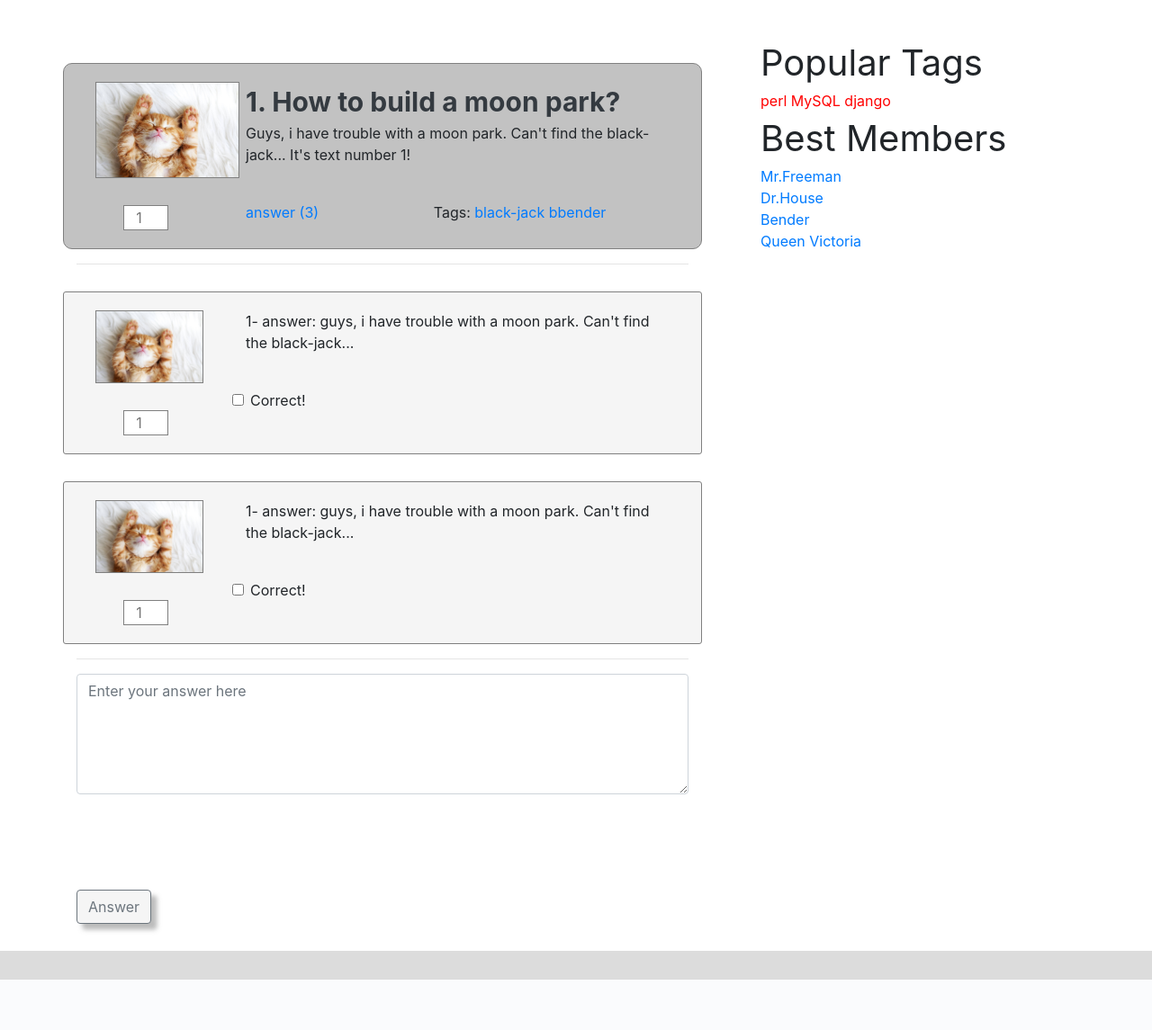
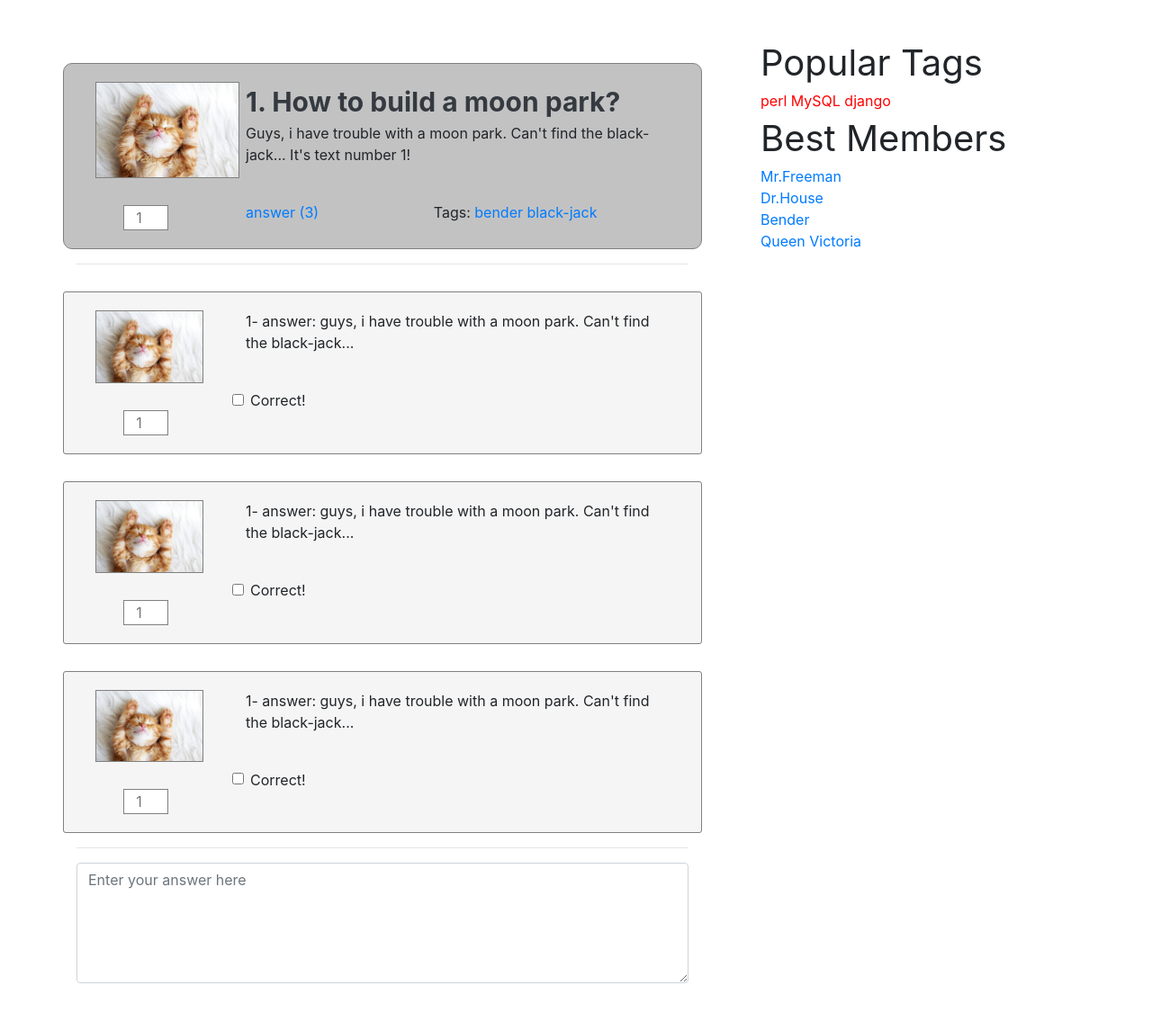
Before and after one commit to PuppyDay/Web-1, a Django app: page /question/1/ in a window 1280 px wide. Shown: the part 100-1245 px from the top of the page at 90% size. Before the commit the page ends 1189 px from the top, so only its background shows below. Run offline with Django 3.2, Linux system fonts and the light colour scheme; some libraries are stand-ins or nearby versions.

Commit message:
добавление перемещение по тегам

```diff
--- a/app/views.py
+++ b/app/views.py
@@ -8,30 +8,49 @@ questions = [
     } for idx in range(10)
 ]
 
+tags = { 'tag_1':'bender',
+         'tag_2':'black-jack',
+         'tag_3':'perl',
+         'tag_4':'MySQL',
+         'tag_5':'django',
+       }
+
 def index(request):
 	return render(request, 'index.html', {
         'questions': questions,
+        'tags':tags,
     })
 
 def add_question(request):
-	return render(request, 'add_question.html', {})
+	return render(request, 'add_question.html', {
+		'tags':tags,
+		})
 
 def registration(request):
-	return render(request, 'registration.html', {})
+	return render(request, 'registration.html', {
+		'tags':tags,
+		})
 
 def log_in(request):
-	return render(request, 'log_in.html', {})
+	return render(request, 'log_in.html', {
+		'tags':tags,
+		})
 
 def profile(request):
-	return render(request, 'profile.html', {})
+	return render(request, 'profile.html', {
+		'tags':tags,
+		})
 
-def question_by_tag(request):
+def question_by_tag(request, string):
 	return render(request, 'question_by_tag.html', {
         'questions': questions,
+        'tags':tags,
+        'string':string,
 	})
 
 def answer(request, pk):
 	question = questions[pk]
 	return render(request, 'answer.html', {
-        'question': question
+        'question': question,
+        'tags':tags,
 	})
--- a/askme/urls.py
+++ b/askme/urls.py
@@ -25,6 +25,6 @@ urlpatterns = [
      path('signup/', views.registration, name='signup'),
      path('login/', views.log_in, name='login'),
      path('profile/', views.profile, name='profile'),
-     path('tag/', views.question_by_tag, name='tag'),
+     path('tag/<str:string>/', views.question_by_tag, name='tag'),
      path('question/<int:pk>/', views.answer, name='question'),
 ]
--- a/templates/answer.html
+++ b/templates/answer.html
@@ -22,13 +22,14 @@
         </div>
         <div class="col-7">
           <span class="ans_tag">Tags:</span>
-          <a class="ans_tag" href="{% url 'tag' %}">black-jack</a>
-          <a class="ans_tag" href="{% url 'tag' %}">bbender</a>
+          <a class="ans_tag" href="{% url 'tag' tags.tag_1  %}">{{ tags.tag_1 }}</a>
+          <a class="ans_tag" href="{% url 'tag' tags.tag_2  %}">{{ tags.tag_2 }}</a>
         </div>
       </div>
     </div>
   </div>
   <hr/>
+  {% include 'inc/one_answer.html' %}
   {% include 'inc/one_answer.html' %}
   {% include 'inc/one_answer.html' %}
   <hr/>
--- a/templates/inc/base.html
+++ b/templates/inc/base.html
@@ -52,9 +52,9 @@
             <div>
               <span class="popular_best">Popular Tags</span>
               <div>
-                <a class="a_r_t" href="{% url 'tag' %}">perl</a>
-                <a class="a_r_t" href="{% url 'tag' %}">MySQL</a>
-                <a class="a_r_t" href="{% url 'tag' %}">django</a>
+                <a class="a_r_t" href="{% url 'tag' tags.tag_3  %}">{{ tags.tag_3 }}</a>
+                <a class="a_r_t" href="{% url 'tag' tags.tag_4  %}">{{ tags.tag_4 }}</a>
+                <a class="a_r_t" href="{% url 'tag' tags.tag_5  %}">{{ tags.tag_5 }}</a>
               </div>
             </div>
             <div >
--- a/templates/inc/one_question.html
+++ b/templates/inc/one_question.html
@@ -16,8 +16,8 @@
         </div>
         <div class="col-7">
           <span class="ans_tag">Tags:</span>
-          <a class="ans_tag" href="{% url 'tag' %}">black-jack </a>
-          <a class="ans_tag" href="{% url 'tag' %}">bender</a>
+          <a class="ans_tag" href="{% url 'tag' tags.tag_1  %}">{{ tags.tag_1 }}</a>
+          <a class="ans_tag" href="{% url 'tag' tags.tag_2  %}">{{ tags.tag_2 }}</a>
         </div>
       </div>
     {% endblock question %}
--- a/templates/question_by_tag.html
+++ b/templates/question_by_tag.html
@@ -2,7 +2,7 @@
 {% load static %}
 {% block heading %}
 	<div class="row row_quest">
-		<span id="new">Tag: bender</span>
+		<span id="new">Tag: {{ string }}</span>
 	</div>
 {% endblock heading %}
 {% block content %}
```
